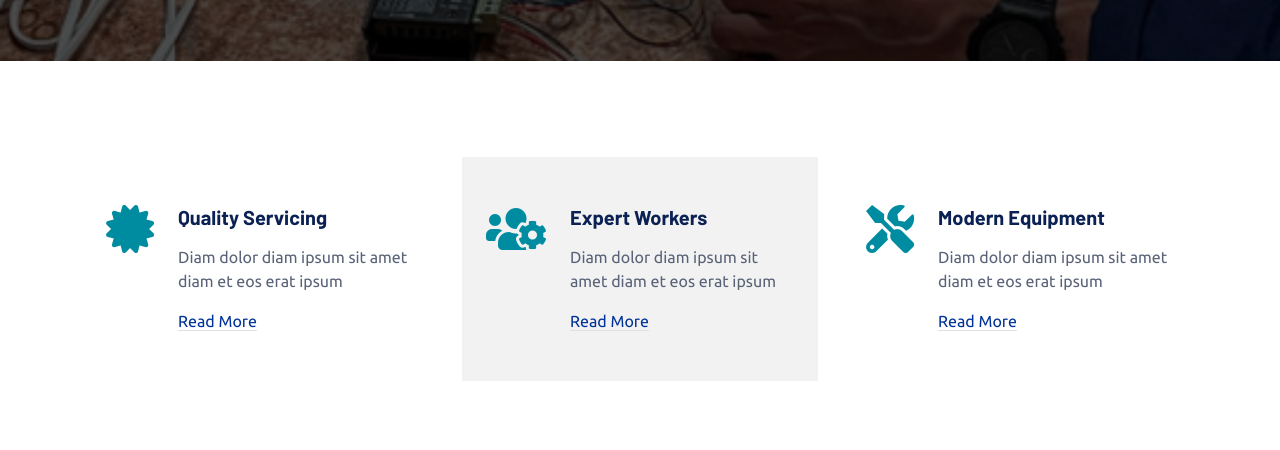
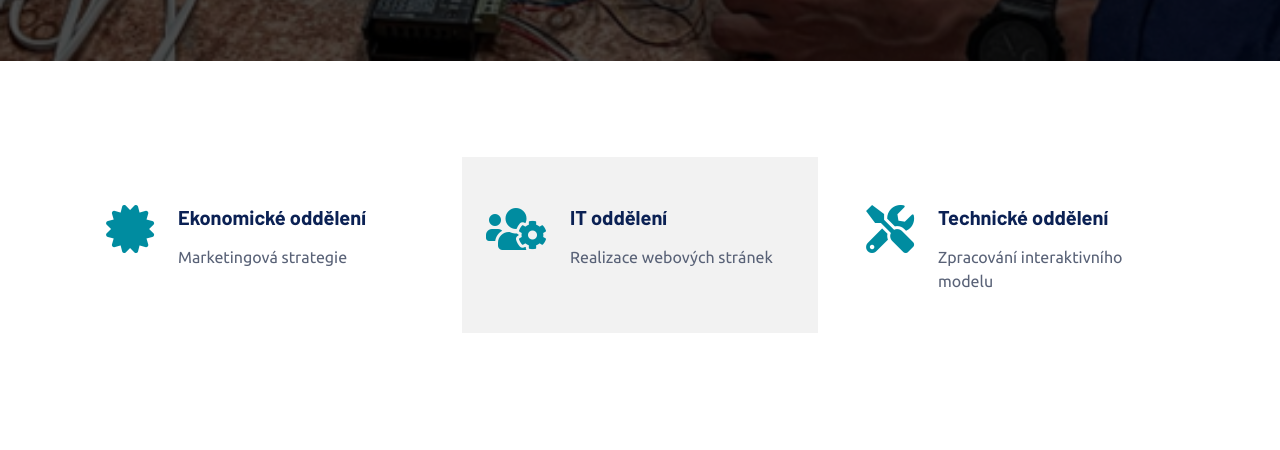
Before and after one commit to Vitkovicka-stredni-prumyslova-skola/vsps-cov-web, a plain HTML site: page o-nas.html in a window 1280 px wide. Shown: the part 296-746 px from the top of the page. Drawn offline with nearby package versions, Linux system fonts and the light colour scheme.

Commit message:
Update-O nás

```diff
--- a/o-nas.html
+++ b/o-nas.html
@@ -123,9 +123,9 @@
                     <div class="d-flex py-5 px-4">
                         <i class="fa fa-certificate fa-3x text-primary flex-shrink-0"></i>
                         <div class="ps-4">
-                            <h5 class="mb-3">Quality Servicing</h5>
-                            <p>Diam dolor diam ipsum sit amet diam et eos erat ipsum</p>
-                            <a class="text-secondary border-bottom" href="">Read More</a>
+                            <h5 class="mb-3">Ekonomické oddělení</h5>
+                            <p>Marketingová strategie</p>
+                            <!--<a class="text-secondary border-bottom" href="">Read More</a>-->
                         </div>
                     </div>
                 </div>
@@ -133,9 +133,9 @@
                     <div class="d-flex bg-light py-5 px-4">
                         <i class="fa fa-users-cog fa-3x text-primary flex-shrink-0"></i>
                         <div class="ps-4">
-                            <h5 class="mb-3">Expert Workers</h5>
-                            <p>Diam dolor diam ipsum sit amet diam et eos erat ipsum</p>
-                            <a class="text-secondary border-bottom" href="">Read More</a>
+                            <h5 class="mb-3">IT oddělení</h5>
+                            <p>Realizace webových stránek</p>
+                            <!--<a class="text-secondary border-bottom" href="">Read More</a>-->
                         </div>
                     </div>
                 </div>
@@ -143,9 +143,9 @@
                     <div class="d-flex py-5 px-4">
                         <i class="fa fa-tools fa-3x text-primary flex-shrink-0"></i>
                         <div class="ps-4">
-                            <h5 class="mb-3">Modern Equipment</h5>
-                            <p>Diam dolor diam ipsum sit amet diam et eos erat ipsum</p>
-                            <a class="text-secondary border-bottom" href="">Read More</a>
+                            <h5 class="mb-3">Technické oddělení</h5>
+                            <p>Zpracování interaktivního modelu </p>
+                            <!--<a class="text-secondary border-bottom" href="">Read More</a>-->
                         </div>
                     </div>
                 </div>
```
